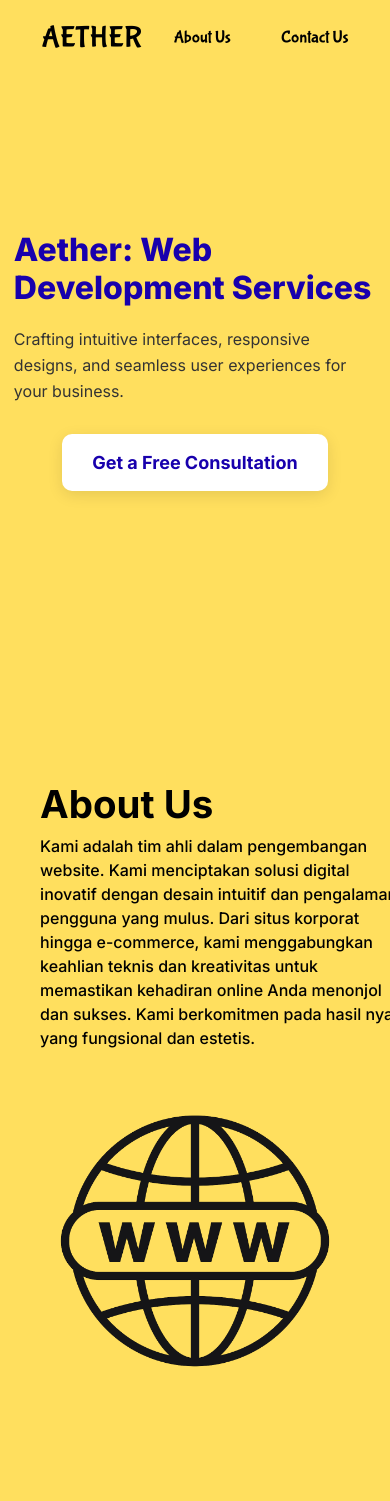
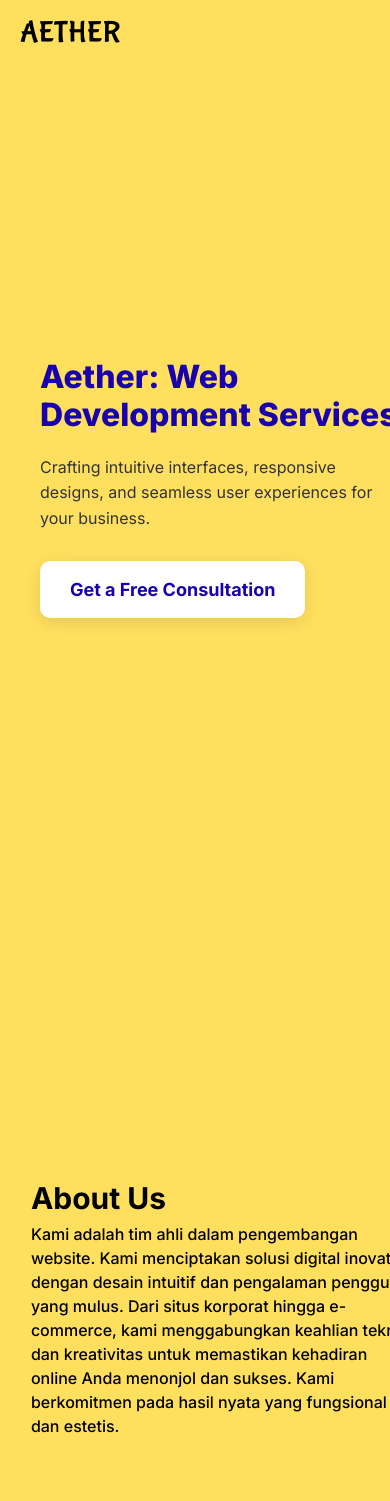
Before and after one commit to FelixNihBous/aetherweb-school-project-updated, a Next.js app: page / in a window 390 px wide. Shown: the top 1501 px of the page. Built offline with nearby package versions, Linux system fonts and the light colour scheme; a web font is replaced by a local one.

Commit message:
Fixed Responsiveness, Fixed Bugs and Etx.

```diff
--- a/pages/contactus/contact.js
+++ b/pages/contactus/contact.js
@@ -64,7 +64,7 @@ export default function Contact() {
             type="text"
             id="name"
             name="name"
-            placeholder="Input Your Name"
+            placeholder=" Input Your Name"
             required
             value={formData.name}
             onChange={handleChange}
@@ -79,7 +79,7 @@ export default function Contact() {
             type="email"
             id="email"
             name="email"
-            placeholder="Input Your Email"
+            placeholder=" Input Your Email"
             required
             value={formData.email}
             onChange={handleChange}
@@ -94,7 +94,7 @@ export default function Contact() {
           <textarea
             id="message"
             name="message"
-            placeholder="Message"
+            placeholder=" Message"
             required
             rows="5"
             value={formData.message}
--- a/pages/css/aboutus.css
+++ b/pages/css/aboutus.css
@@ -2,12 +2,12 @@
 @import url('https://fonts.googleapis.com/css2?family=Bubblegum+Sans&family=Chewy&family=Rubik+Spray+Paint&display=swap');
 
 body {
-  background-color: #ffdf5e;
+    background-color: #ffdf5e;
 }
 
 .container-AboutUs {
     display: flex;
-      background-color: #ffdf5e;
+    background-color: #ffdf5e;
     align-items: center;
     text-align: center;
     flex-direction: row;
@@ -17,7 +17,8 @@ body {
 
 .content-aboutus {
     text-align: left;
-    width: 50.926vh;
+    max-width: 64.815vh;
+    gap: 20px;
 }
 
 .content-aboutus h2 {
@@ -34,28 +35,36 @@ body {
     font-family: "Inter", "Manrope", sans-serif;
 }
 
+.container-AboutUs {
+    display: flex;
+    gap: 50px;
+    justify-content: center;
+    align-items: center;
+}
+
+@media (max-width: 600px) {
+    .container-AboutUs {
+        margin-top: 150px;
+        margin-bottom: 150px;
+    }
+}
+
 @media (max-width: 768px) {
     .container-AboutUs {
         display: flex;
         flex-direction: column;
-        height: 100vh;
-    }
-
-    .container-AboutUs .image {
-        width: 200;
-        height: 200;
+        padding-left: 50px;
     }
 
     .content-aboutus {
-        width: 50.926vh;
-        padding-left: 60px;
-        display: flex;
-        flex-direction: column;
-        justify-content: center;
+        width: 44.815vh;
     }
 
     .content-aboutus h2 {
-        font-size: 4.556vh;
+        color: black;
+        font-family: "Inter", "Manrope", sans-serif;
+        font-size: 3.556vh;
+        font-weight: 700;
     }
 }
 
@@ -63,11 +72,9 @@ body {
     .container-AboutUs {
         display: flex;
         flex-direction: column;
-        justify-content: center;
         gap: 50px;
-        height: 100vh;
     }
-    .content-aboutus {
-        max-width: 550px;
+        .content-aboutus {
+        width: 44.815vh;
     }
 }
--- a/pages/css/contactUs.css
+++ b/pages/css/contactUs.css
@@ -13,7 +13,6 @@ body {
 .contactUs-container {
     max-width: 600px;
     margin: 3rem auto;
-    /* 'auto' pada margin horizontal akan di-override oleh justify-content: center */
     background: white;
     border-radius: 20px;
     background-color: #ffdf5e;
@@ -114,41 +113,32 @@ body {
 .contactForm {
     margin: 0;
     padding: 0;
+    width: fit-content;
+}
+
+@media (max-width: 768px) {
+    .contactContainer {
+        display: flex;
+        flex-direction: column;
+        padding-left: 50px;
+        justify-content: center;
+        gap: 20px;
+    }
+
+    .contactForm {
+        width: fit-content;
+    }
+
+    .inputTag {
+        width: 300px;
+    }
 }
 
 @media (max-width: 1024px) {
     .contactContainer {
+        display: flex;
         flex-direction: column;
-        margin: 0;
-        padding: 0;
         justify-content: center;
-        align-items: center;
-        gap: 20px;
+        gap: 50px;
     }
 }
-
-@media (max-width: 768px) {
-    .contactContainer {
-        flex-direction: column;
-        gap: 30px;
-        padding-left: 70px;
-        height: 100vh;
-    }
-
-    .contactForm {
-        margin-right: 20px;
-    }
-
-    .content-Text {
-        max-width: 550px;
-    }
-
-    .h1-ContactUs {
-        font-size: 4.63vh;
-    }
-
-    .inputTag {
-        width: 42.296vh;
-    }
-
-}
--- a/pages/css/landingPage.css
+++ b/pages/css/landingPage.css
@@ -11,15 +11,17 @@ body {
   font-style: normal;
 }
 
+/* Base navigation-Buttons for desktop */
 .navigation-Buttons {
   gap: 50px;
-    display: flex;
+  display: flex; /* Always flex on desktop */
 }
 
 .navigation-Buttons a {
   text-decoration: none;
   color: black;
   font-size: 17px;
+  transition: transform 0.3s ease; /* Add transition for hover effect */
 }
 
 .navigation-Buttons a:hover {
@@ -31,8 +33,10 @@ body {
 
 .LogoName {
   font-size: 30px;
-    line-height: 0px;
+  /* line-height: 0px; */ /* REMOVE OR CHANGE THIS */
+  line-height: 1.2; /* A more appropriate line-height */
   color: black;
+  word-break: break-word; /* Allows long words to break if necessary */
 }
 
 .header-bar {
@@ -43,6 +47,8 @@ body {
   background-color: #ffdf5e;
   color: #1800ad;
   justify-content: space-between;
+  position: relative; /* Essential for positioning the mobile menu */
+  z-index: 100; /* Ensure header is on top */
 }
 
 :root {
@@ -56,7 +62,6 @@ body {
   align-items: center;
   display: flex;
   background-color: #ffdf5e;
-
   flex-direction: column;
   justify-content: center;
 }
@@ -132,76 +137,105 @@ body {
   transform: translateY(-2px);
 }
 
-@media (max-width: 1024px) {
-    .landingPage {
-        height: 50vh;
-        display: flex;
+/* --- Hamburger Menu Styles --- */
+.hamburger-menu {
+  display: none; /* Hidden by default on desktop */
   flex-direction: column;
-        justify-content: center;
-        align-items: center;
-    }
+  justify-content: space-around;
+  width: 30px;
+  height: 25px;
+  cursor: pointer;
+  z-index: 110; /* Ensure it's above other content */
 }
 
+.hamburger-menu .bar1,
+.hamburger-menu .bar2,
+.hamburger-menu .bar3 {
+  width: 100%;
+  height: 3px;
+  background-color: black; /* Color of the bars, matching your text color */
+  transition: all 0.3s ease; /* Smooth transition for animation */
+  border-radius: 2px; /* Slightly rounded bars */
+}
+
+/* Animation for the "X" shape */
+.hamburger-menu .bar1.change {
+  transform: translateY(11px) rotate(-45deg);
+}
+
+.hamburger-menu .bar2.change {
+  opacity: 0; /* Hide the middle bar */
+}
+
+.hamburger-menu .bar3.change {
+  transform: translateY(-11px) rotate(45deg);
+}
+
+
+/* --- Media Query for Mobile (max-width: 768px) --- */
 @media (max-width: 768px) {
-    .landingPage {
-        height: 100vh;
-        display: flex;
-        flex-direction: column;
-        justify-content: center;
-        align-items: center;
+  .landingPage-content {
+    width: 450px;
   }
-    .landingPage-content-text {
-        margin-top: 100px;
-        justify-content: center;
-        flex-direction: column;
-        align-items: center;
-        display: flex;
+
+  .LogoName {
+    text-align: center;
+    position: relative;
+    left: 50px;
   }
-    .landingPage-content {
-        flex-direction: row;
-        justify-content: space-between;
-        align-items: center;
-        height: auto;
+
+  .landingPage-body {
+    padding-left: 50px;
   }
 
   .landingPage-content-text {
-        margin-left: 40px;
-        max-width: 50.926vh;
-        margin-bottom: 100px;
+    width: 400px;
   }
 
-    .landingPage-image {
-        max-width: 50%;
-        /* Batasi lebar gambar di desktop */
+  /* Show hamburger menu on mobile */
+  .hamburger-menu {
+    display: flex;
+  }
+
+  /* Hide standard navigation buttons on mobile by default */
+  .navigation-Buttons {
+    display: none;
+    flex-direction: column; /* Stack links vertically */
+    position: absolute;
+    top: 100%; /* Position below the header */
+    left: 0;
+    width: 100%;
+    background-color: var(--aether-yellow); /* Matching header background */
+    box-shadow: 0 4px 8px rgba(0, 0, 0, 0.1);
+    padding: 1rem 0;
+    z-index: 95; /* Below header, above page content */
+    transform: translateY(-100%); /* Start off-screen (above the header) */
+    transition: transform 0.3s ease-in-out, opacity 0.3s ease-in-out;
+    opacity: 0;
+  }
+
+  /* Show mobile menu when 'open' class is applied */
+  .navigation-Buttons.open {
+    display: flex; /* Make it visible */
+    transform: translateY(0); /* Slide into view */
+    opacity: 1;
+  }
+
+  /* Style individual links in mobile menu */
+  .navigation-Buttons a {
+    padding: 0.8rem 2rem;
+    text-align: center;
+    width: 100%;
+    font-size: 20px; /* Slightly larger font for mobile links */
+  }
+
+  .navigation-Buttons a:hover {
+    background-color: rgba(0, 0, 0, 0.05); /* Light hover background */
+    transform: none; /* Remove translateY on mobile hover */
+  }
+
+  /* Adjust header padding for mobile if needed */
+  .header-bar {
+    padding: 15px 25px; /* Smaller padding on mobile */
   }
 }
-@media (max-width: 768px) {
-    .landingPage {
-        height: 70vh;
-        display: flex;
-        flex-direction: column;
-        justify-content: center;
-        align-items: center;
-    }
-    .landingPage-content-text {
-        margin-top: 0;
-        margin-left: 0;
-        margin-bottom: 20px;
-        justify-content: center;
-        flex-direction: column;
-        align-items: center;
-        display: flex;
-        max-width: 90%;
-    }
-    .landingPage-content {
-        flex-direction: column;
-        justify-content: center;
-        align-items: center;
-        height: auto;
-    }
-
-    .landingPage-image {
-        max-width: 50%;
-        /* Batasi lebar gambar di desktop */
-    }
-}
```
Lines whose indentation alone changed are shown as unchanged.
